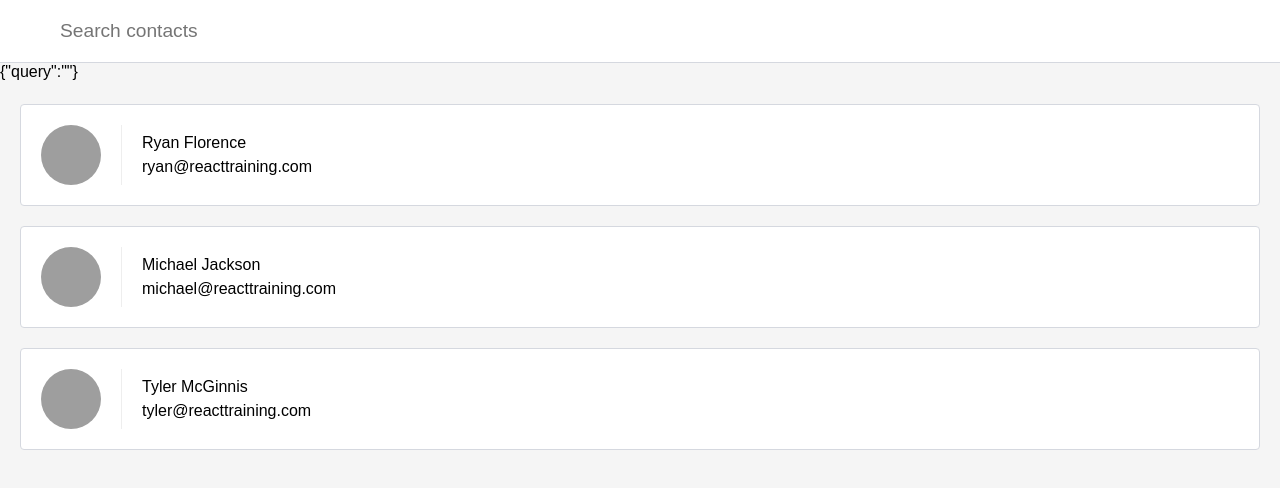
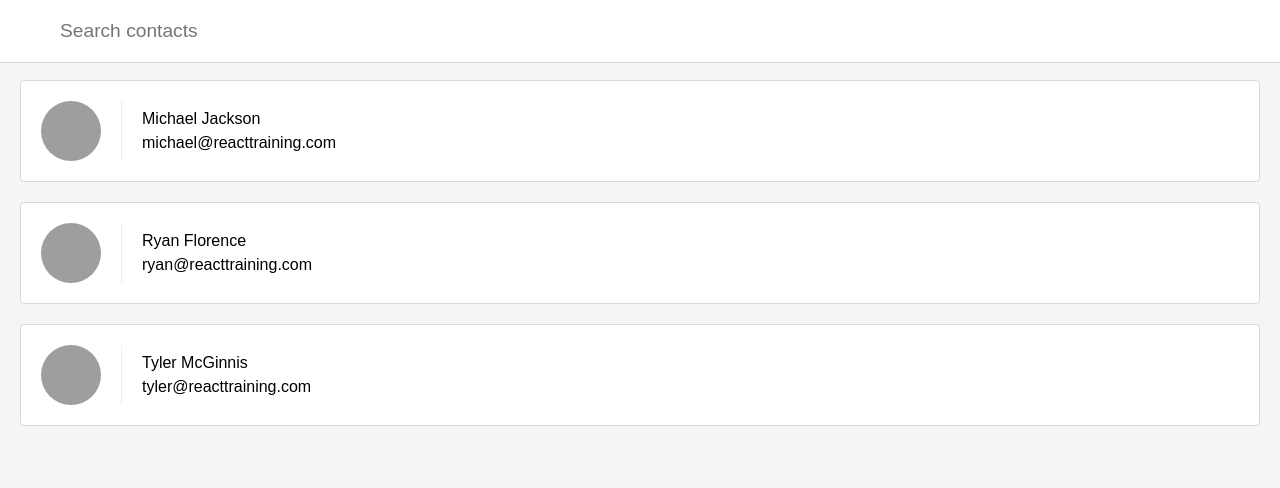
Before and after one commit to krittiyaclark/React-Contacts, a React (Create React App) app: page / in a window 1280 px wide. Shown: the top 488 px of the page. Built offline with nearby package versions, Linux system fonts and the light colour scheme.

Commit message:
Filter and sort the contacts that are searched for

```diff
--- a/package.json
+++ b/package.json
@@ -3,10 +3,12 @@
   "version": "0.1.0",
   "private": true,
   "dependencies": {
+    "escape-string-regexp": "^1.0.5",
     "prop-types": "^15.6.2",
     "react": "^16.6.0",
     "react-dom": "^16.6.0",
-    "react-scripts": "2.1.0"
+    "react-scripts": "2.1.0",
+    "sort-by": "^1.2.0"
   },
   "scripts": {
     "start": "react-scripts start",
--- a/src/ListContacts.js
+++ b/src/ListContacts.js
@@ -1,5 +1,7 @@
 import React, { Component } from 'react';
 import PropTypes from 'prop-types'
+import escapeRegExp from 'escape-string-regexp'
+import sortBy from 'sort-by'
 
 class ListContacts extends Component {
     static propTypes = {
@@ -14,10 +16,20 @@
     updateQuery = (query) => {
         this.setState({ query: query.trim() })
     }
+
     render() {
+        let showingContacts
+        if (this.state.query) {
+            const match = new RegExp(escapeRegExp(this.state.query), 'i')
+            showingContacts = this.props.contacts.filter((contact) => match.test(contact.name))
+        } else {
+            showingContacts = this.props.contacts
+        }
+
+        showingContacts.sort(sortBy('name'))
+
         return (
             <div className='list-contacts'>
-                {JSON.stringify(this.state)}
                 <div className='list-contacts-top'>
                     <input
                         className='search-contacts'
@@ -28,7 +40,7 @@
                     />
                 </div>
                 <ol className='contact-list'>
-                {this.props.contacts.map((contact) => (
+                    {showingContacts.map((contact) => (
                         <li key={contact.id} className='contact-list-item'>
                             <div className='contact-avatar' style={{
                                 backgroundImage: `url(${contact.avatarURL})`
```
Also changed, not shown: 2 other files (tests, documents, lock files or other folders). Lines whose indentation alone changed are shown as unchanged.
